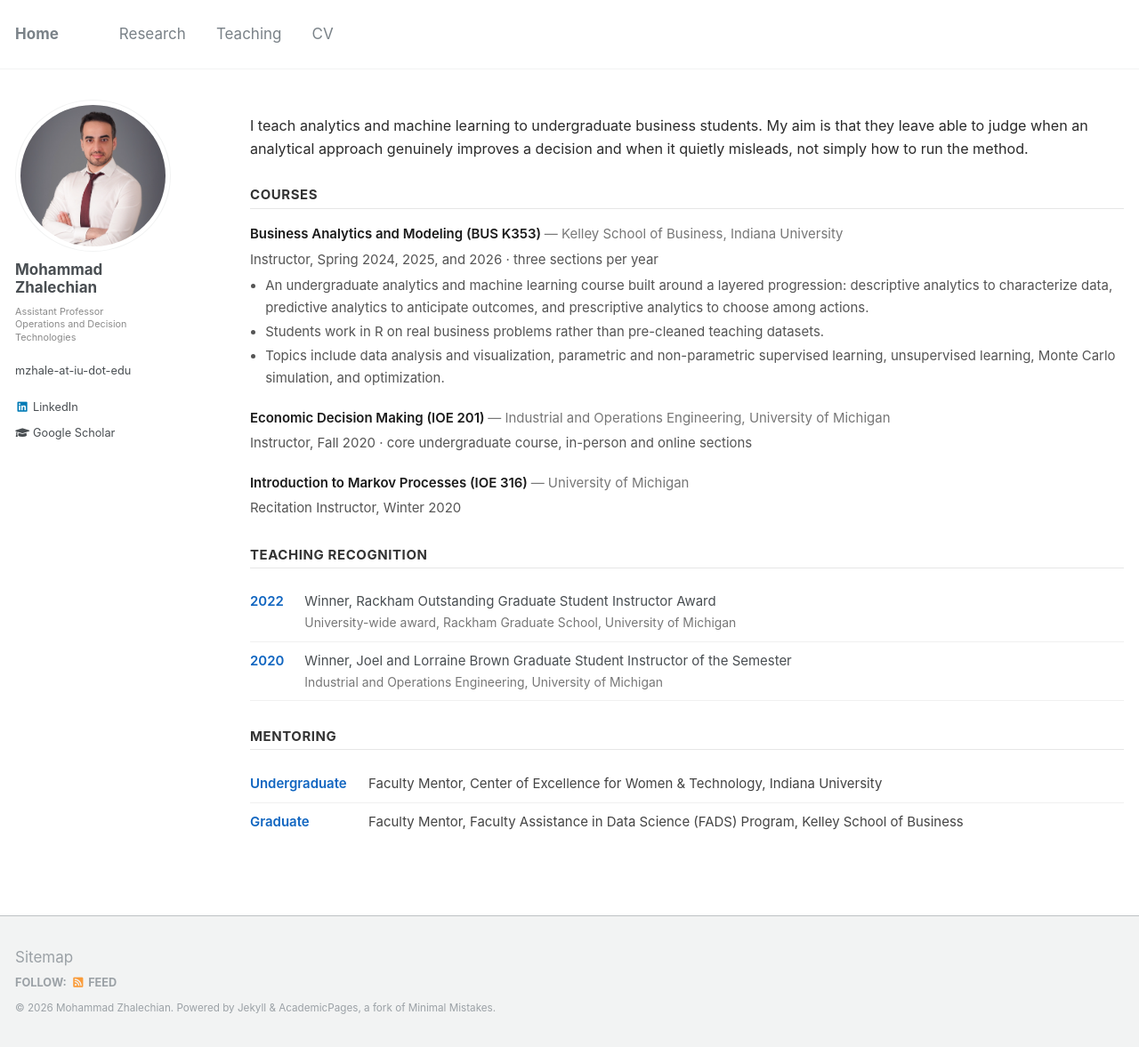
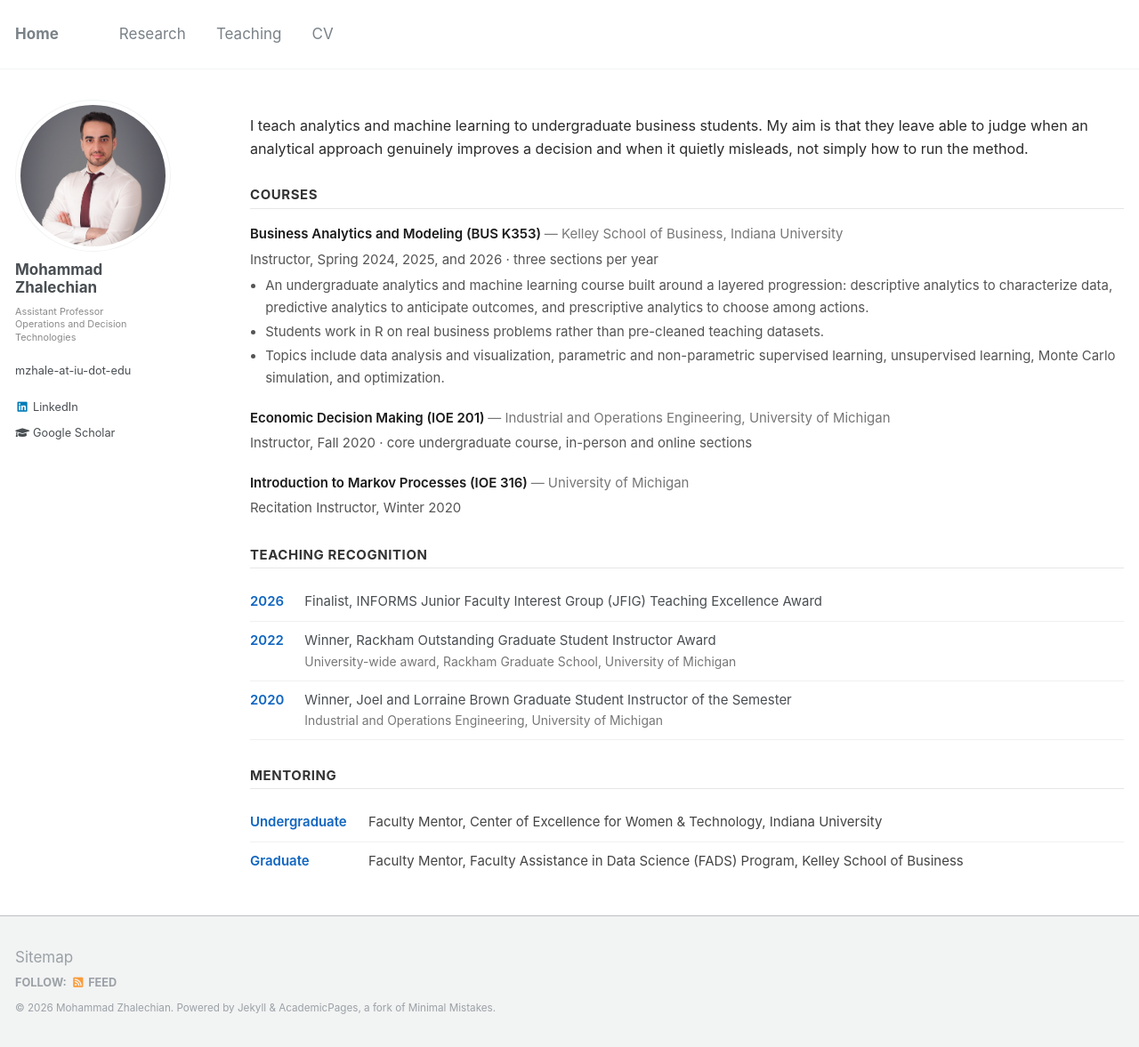
Before and after one commit to mzhalechian/mzhalechian.github.io, a Jekyll site: the page built from _pages/teaching.md, in a window 1280 px wide and 1177 px high. Shown: the whole window at 89% size. Built offline with Jekyll 4.4.1, drawn with Linux system fonts in a browser that asks for light colours.

Commit message:
Add 2026 INFORMS JFIG Teaching Excellence Award finalist across site and CV
Co-Authored-By: Claude Fable 5 <noreply@anthropic.com>

```diff
--- a/_pages/teaching.md
+++ b/_pages/teaching.md
@@ -71,6 +71,10 @@ run the method.</p>
 
 <h3>Teaching Recognition</h3><hr />
 <div class="award">
+  <div class="yr">2026</div>
+  <div class="ab">Finalist, INFORMS Junior Faculty Interest Group (JFIG) Teaching Excellence Award</div>
+</div>
+<div class="award">
   <div class="yr">2022</div>
   <div class="ab">Winner, Rackham Outstanding Graduate Student Instructor Award
     <span>University-wide award, Rackham Graduate School, University of Michigan</span></div>
```
Also changed, not shown: _pages/about.md (+1 -1 lines), _pages/awards.md (+2 -0 lines), _pages/research.md (+1 -0 lines), 1 other file.
